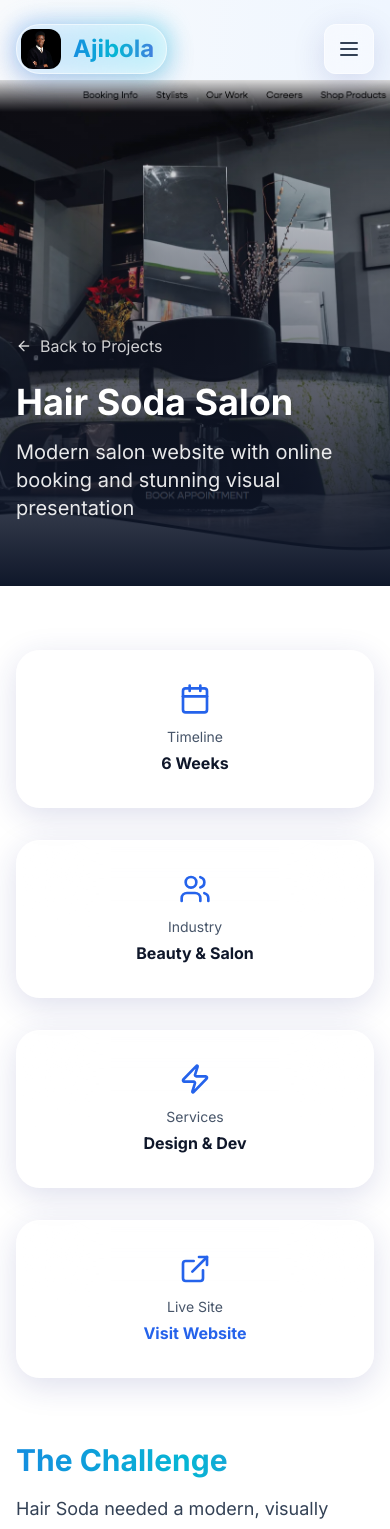
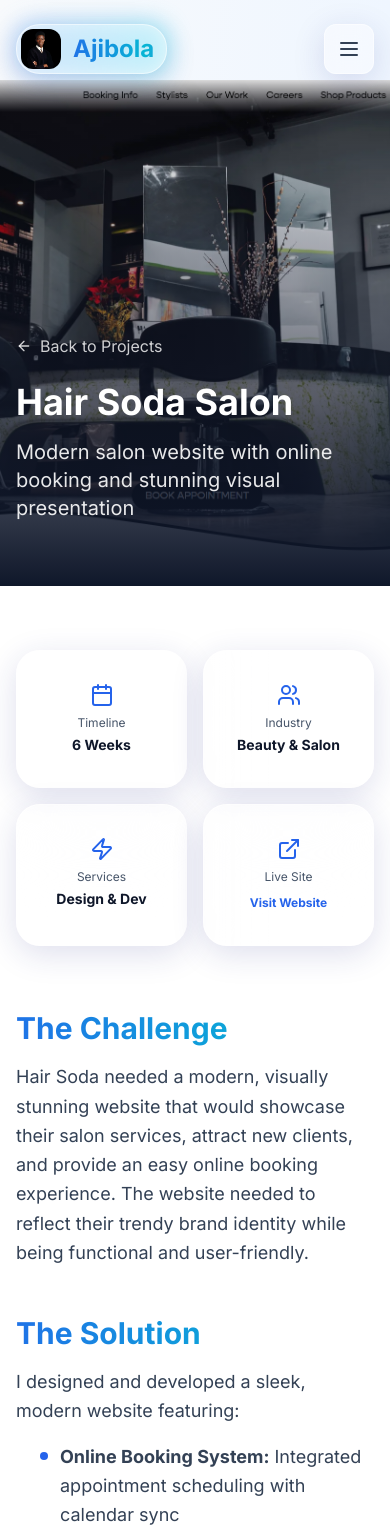
Before and after one commit to davikdigitals-del/portfolio, a Next.js app: page /case-studies/hair-soda in a window 390 px wide. Shown: the top 1529 px of the page. Built offline with nearby package versions, Linux system fonts and the light colour scheme.

Commit message:
Fix project detail pages to show 2 columns on mobile

```diff
--- a/app/case-studies/hair-soda/page.tsx
+++ b/app/case-studies/hair-soda/page.tsx
@@ -41,26 +41,26 @@ export default function HairSodaCaseStudy() {
       {/* Project Details */}
       <section className="py-16 bg-white">
         <div className="container-custom">
-          <div className="grid md:grid-cols-4 gap-8 mb-16">
+          <div className="grid grid-cols-2 md:grid-cols-4 gap-4 md:gap-8 mb-16">
             <div className="glass-card text-center">
-              <Calendar className="w-8 h-8 text-blue-600 mx-auto mb-3" />
-              <div className="text-sm text-slate-600 mb-1">Timeline</div>
-              <div className="font-bold text-slate-900">6 Weeks</div>
+              <Calendar className="w-6 h-6 md:w-8 md:h-8 text-blue-600 mx-auto mb-2 md:mb-3" />
+              <div className="text-xs md:text-sm text-slate-600 mb-1">Timeline</div>
+              <div className="font-bold text-sm md:text-base text-slate-900">6 Weeks</div>
             </div>
             <div className="glass-card text-center">
-              <Users className="w-8 h-8 text-blue-600 mx-auto mb-3" />
-              <div className="text-sm text-slate-600 mb-1">Industry</div>
-              <div className="font-bold text-slate-900">Beauty & Salon</div>
+              <Users className="w-6 h-6 md:w-8 md:h-8 text-blue-600 mx-auto mb-2 md:mb-3" />
+              <div className="text-xs md:text-sm text-slate-600 mb-1">Industry</div>
+              <div className="font-bold text-sm md:text-base text-slate-900">Beauty & Salon</div>
             </div>
             <div className="glass-card text-center">
-              <Zap className="w-8 h-8 text-blue-600 mx-auto mb-3" />
-              <div className="text-sm text-slate-600 mb-1">Services</div>
-              <div className="font-bold text-slate-900">Design & Dev</div>
+              <Zap className="w-6 h-6 md:w-8 md:h-8 text-blue-600 mx-auto mb-2 md:mb-3" />
+              <div className="text-xs md:text-sm text-slate-600 mb-1">Services</div>
+              <div className="font-bold text-sm md:text-base text-slate-900">Design & Dev</div>
             </div>
             <div className="glass-card text-center">
-              <ExternalLink className="w-8 h-8 text-blue-600 mx-auto mb-3" />
-              <div className="text-sm text-slate-600 mb-1">Live Site</div>
-              <a href="https://hairsoda.ca/" target="_blank" rel="noopener noreferrer" className="font-bold text-blue-600 hover:text-blue-700">
+              <ExternalLink className="w-6 h-6 md:w-8 md:h-8 text-blue-600 mx-auto mb-2 md:mb-3" />
+              <div className="text-xs md:text-sm text-slate-600 mb-1">Live Site</div>
+              <a href="https://hairsoda.ca/" target="_blank" rel="noopener noreferrer" className="font-bold text-xs md:text-sm text-blue-600 hover:text-blue-700">
                 Visit Website
               </a>
             </div>
@@ -112,18 +112,18 @@ export default function HairSodaCaseStudy() {
             {/* Results */}
             <div>
               <h2 className="text-3xl font-bold mb-4 gradient-text">The Results</h2>
-              <div className="grid md:grid-cols-3 gap-6">
+              <div className="grid grid-cols-2 md:grid-cols-3 gap-4 md:gap-6">
                 <div className="glass-card text-center">
-                  <div className="text-4xl font-bold gradient-text mb-2">150%</div>
-                  <div className="text-slate-700">Increase in Online Bookings</div>
+                  <div className="text-2xl md:text-4xl font-bold gradient-text mb-2">150%</div>
+                  <div className="text-sm md:text-base text-slate-700">Increase in Online Bookings</div>
                 </div>
                 <div className="glass-card text-center">
-                  <div className="text-4xl font-bold gradient-text mb-2">3x</div>
-                  <div className="text-slate-700">More Website Traffic</div>
+                  <div className="text-2xl md:text-4xl font-bold gradient-text mb-2">3x</div>
+                  <div className="text-sm md:text-base text-slate-700">More Website Traffic</div>
                 </div>
                 <div className="glass-card text-center">
-                  <div className="text-4xl font-bold gradient-text mb-2">45%</div>
-                  <div className="text-slate-700">Lower Bounce Rate</div>
+                  <div className="text-2xl md:text-4xl font-bold gradient-text mb-2">45%</div>
+                  <div className="text-sm md:text-base text-slate-700">Lower Bounce Rate</div>
                 </div>
               </div>
             </div>
--- a/components/CaseStudyTemplate.tsx
+++ b/components/CaseStudyTemplate.tsx
@@ -62,26 +62,26 @@ export default function CaseStudyTemplate({
       {/* Project Details */}
       <section className="py-16 bg-white">
         <div className="container-custom">
-          <div className="grid md:grid-cols-4 gap-8 mb-16">
+          <div className="grid grid-cols-2 md:grid-cols-4 gap-4 md:gap-8 mb-16">
             <div className="glass-card text-center">
-              <Calendar className="w-8 h-8 text-blue-600 mx-auto mb-3" />
-              <div className="text-sm text-slate-600 mb-1">Timeline</div>
-              <div className="font-bold text-slate-900">{timeline}</div>
+              <Calendar className="w-6 h-6 md:w-8 md:h-8 text-blue-600 mx-auto mb-2 md:mb-3" />
+              <div className="text-xs md:text-sm text-slate-600 mb-1">Timeline</div>
+              <div className="font-bold text-sm md:text-base text-slate-900">{timeline}</div>
             </div>
             <div className="glass-card text-center">
-              <Users className="w-8 h-8 text-blue-600 mx-auto mb-3" />
-              <div className="text-sm text-slate-600 mb-1">Industry</div>
-              <div className="font-bold text-slate-900">{industry}</div>
+              <Users className="w-6 h-6 md:w-8 md:h-8 text-blue-600 mx-auto mb-2 md:mb-3" />
+              <div className="text-xs md:text-sm text-slate-600 mb-1">Industry</div>
+              <div className="font-bold text-sm md:text-base text-slate-900">{industry}</div>
             </div>
             <div className="glass-card text-center">
-              <Zap className="w-8 h-8 text-blue-600 mx-auto mb-3" />
-              <div className="text-sm text-slate-600 mb-1">Services</div>
-              <div className="font-bold text-slate-900">Design & Dev</div>
+              <Zap className="w-6 h-6 md:w-8 md:h-8 text-blue-600 mx-auto mb-2 md:mb-3" />
+              <div className="text-xs md:text-sm text-slate-600 mb-1">Services</div>
+              <div className="font-bold text-sm md:text-base text-slate-900">Design & Dev</div>
             </div>
             <div className="glass-card text-center">
-              <ExternalLink className="w-8 h-8 text-blue-600 mx-auto mb-3" />
-              <div className="text-sm text-slate-600 mb-1">Live Site</div>
-              <a href={liveUrl} target="_blank" rel="noopener noreferrer" className="font-bold text-blue-600 hover:text-blue-700">
+              <ExternalLink className="w-6 h-6 md:w-8 md:h-8 text-blue-600 mx-auto mb-2 md:mb-3" />
+              <div className="text-xs md:text-sm text-slate-600 mb-1">Live Site</div>
+              <a href={liveUrl} target="_blank" rel="noopener noreferrer" className="font-bold text-xs md:text-sm text-blue-600 hover:text-blue-700">
                 Visit Website
               </a>
             </div>
@@ -115,11 +115,11 @@ export default function CaseStudyTemplate({
             {/* Results */}
             <div>
               <h2 className="text-3xl font-bold mb-4 gradient-text">The Results</h2>
-              <div className="grid md:grid-cols-3 gap-6">
+              <div className="grid grid-cols-2 md:grid-cols-3 gap-4 md:gap-6">
                 {results.map((result, index) => (
                   <div key={index} className="glass-card text-center">
-                    <div className="text-4xl font-bold gradient-text mb-2">{result.value}</div>
-                    <div className="text-slate-700">{result.label}</div>
+                    <div className="text-2xl md:text-4xl font-bold gradient-text mb-2">{result.value}</div>
+                    <div className="text-sm md:text-base text-slate-700">{result.label}</div>
                   </div>
                 ))}
               </div>
```
